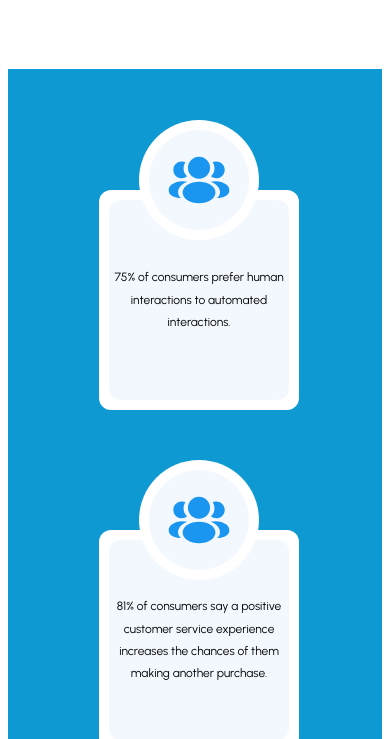
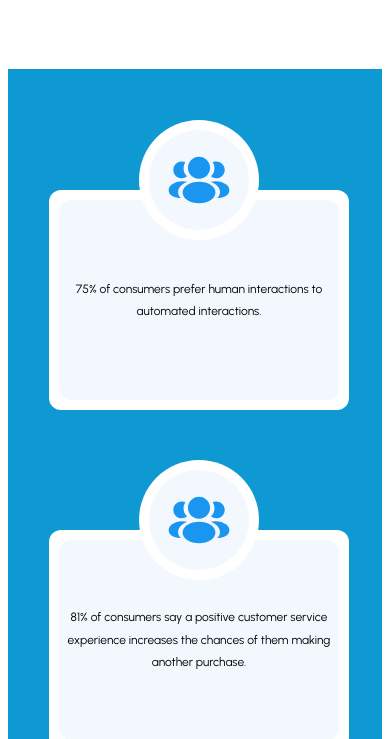
Before and after one commit to ajukadavid/pressoneTest, a Vue app: page / in a window 390 px wide. Shown: the part 829-1568 px from the top of the page. Built offline with nearby package versions, Linux system fonts and the light colour scheme; a web font is replaced by a local one.

Commit message:
fix: nav color

```diff
--- a/src/components/Footer.vue
+++ b/src/components/Footer.vue
@@ -234,10 +234,11 @@ ul {
         display: flex;
         flex-direction: column;
         font-family: 'Urbanist', sans-serif;
-        font-size: 18px;
+        font-size: 15px;
         font-weight: 500;
         line-height: 22px;
         letter-spacing: 0px;
+        margin-bottom: 20px;
         justify-items: center;
         align-items: center;
     }
@@ -260,5 +261,15 @@ ul {
         margin-right: 30px;
         align-items: center;
     }
+
+    .company>.title {
+        text-align: center;
+        width: 100%;
+    }
+
+    .address>.title {
+        text-align: center;
+        width: 100%;
+    }
 }
 </style>
--- a/src/components/Main.vue
+++ b/src/components/Main.vue
@@ -137,5 +137,13 @@ const cards = ref(
         position: relative;
         top: 50px;
     }
+
+    .card-wrapper {
+        display: flex;
+        flex-direction: column;
+        align-items: center;
+        max-width: 300px;
+        margin-right: 50px;
+    }
 }
 </style>
--- a/src/components/Navbar.vue
+++ b/src/components/Navbar.vue
@@ -184,6 +184,7 @@ ul {
     display: flex;
     justify-content: space-between;
     position: fixed;
+    background-color: white;
     left: 0;
     top: 0;
     width: 100%;
--- a/src/components/Plans.vue
+++ b/src/components/Plans.vue
@@ -101,8 +101,9 @@
                         </table>
                     </div>
                 </div>
+            </marquee>
 
-            </marquee>
+
             <div class="banner">
                 <span class="banner-title">
                     Join thousands of entrepreneurs using PressOne to improve their business communications.
@@ -258,6 +259,10 @@ onMounted(() => {
 
 tr:nth-child(odd) {
     background-color: #EAF1F6;
+}
+
+marquee {
+    margin-top: 50px;
 }
 
 .banner-title {
```
